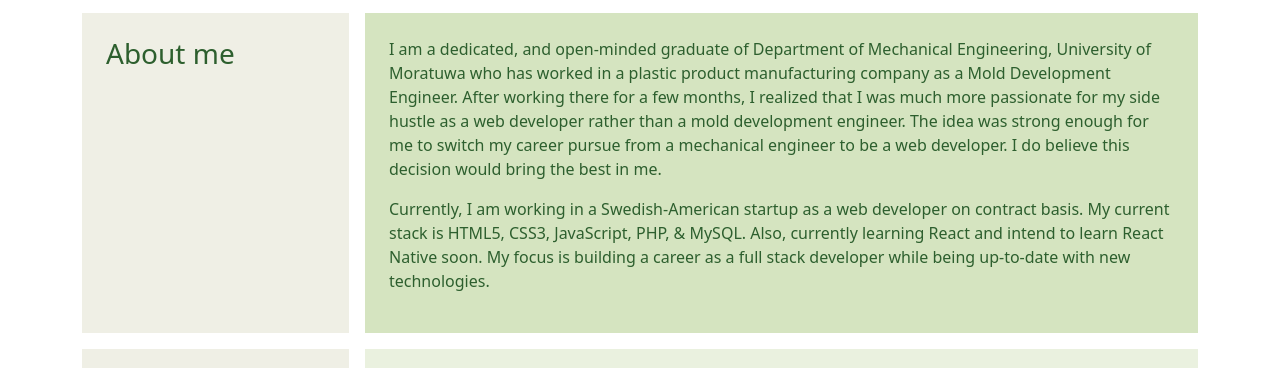
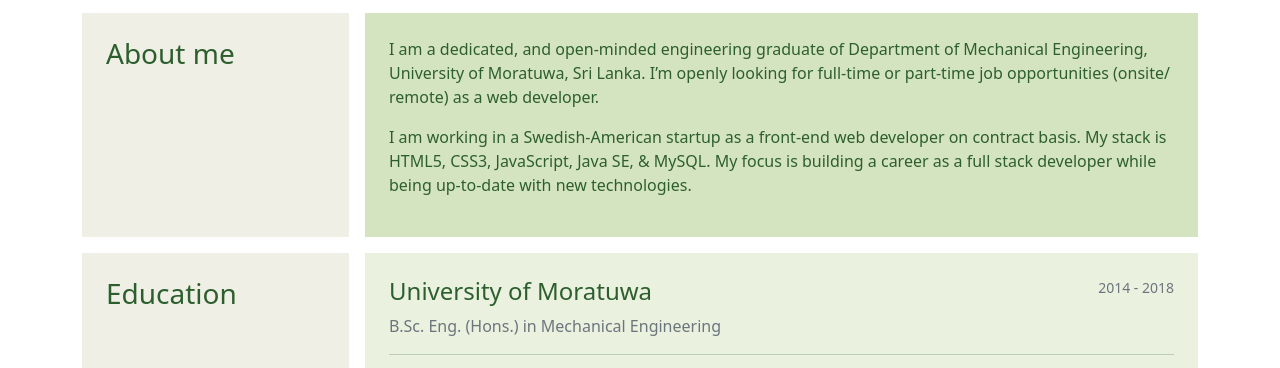
Before and after one commit to ManojRAMR/CV-Online-Version, a plain HTML site: page index.html in a window 1280 px wide. Shown: the part 368-736 px from the top of the page. Drawn offline with nearby package versions, Linux system fonts and the light colour scheme.

Commit message:
Update bio

```diff
--- a/index.html
+++ b/index.html
@@ -139,21 +139,12 @@
           <div class="col-lg-9">
             <div class="bg__section_accent p-4">
               <p class="disc">
-                I am a dedicated, and open-minded graduate of Department of
-                Mechanical Engineering, University of Moratuwa who has worked in
-                a plastic product manufacturing company as a Mold Development
-                Engineer. After working there for a few months, I realized that
-                I was much more passionate for my side hustle as a web developer
-                rather than a mold development engineer. The idea was strong
-                enough for me to switch my career pursue from a mechanical
-                engineer to be a web developer. I do believe this decision would
-                bring the best in me.
+                I am a dedicated, and open-minded engineering graduate of Department of
+                Mechanical Engineering, University of Moratuwa, Sri Lanka. I’m openly looking for full-time or part-time job opportunities (onsite/ remote) as a web developer.
               </p>
               <p class="disc mb-0">
-                Currently, I am working in a Swedish-American startup as a web
-                developer on contract basis. My current stack is HTML5, CSS3,
-                JavaScript, PHP, & MySQL. Also, currently learning React and
-                intend to learn React Native soon. My focus is building a career
+                I am working in a Swedish-American startup as a front-end web developer on contract basis. My stack is HTML5, CSS3,
+                JavaScript, Java SE, & MySQL. My focus is building a career
                 as a full stack developer while being up-to-date with new
                 technologies.
                 <div id="education"></div>
@@ -441,6 +432,7 @@
                 <li class="skill__item">jQuery</li>
                 <li class="skill__item">BootStrap</li>
                 <li class="skill__item">SASS</li>
+                <li class="skill__item">Java SE</li>
                 <li class="skill__item">PHP</li>
                 <li class="skill__item">Python</li>
                 <li class="skill__item">MySQL</li>
@@ -448,6 +440,7 @@
                 <li class="skill__item">MongoDB</li>
                 <li class="skill__item">WordPress Development</li>
                 <li class="skill__item">GIT</li>
+                <li class="skill__item">Figma</li>
                 <li class="skill__item">Adobe XD</li>
                 <li class="skill__item">Adobe Illustrator</li>
                 <li class="skill__item">SolidWorks</li>
```
